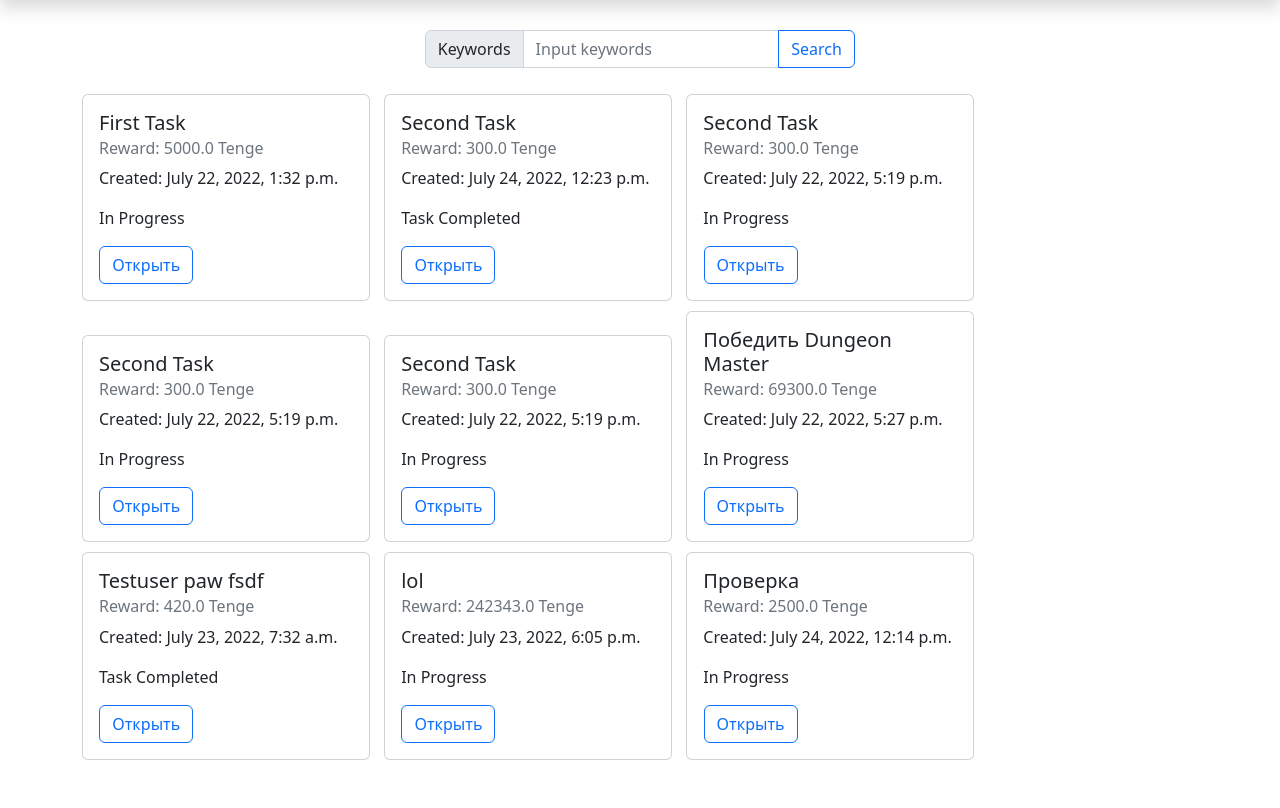
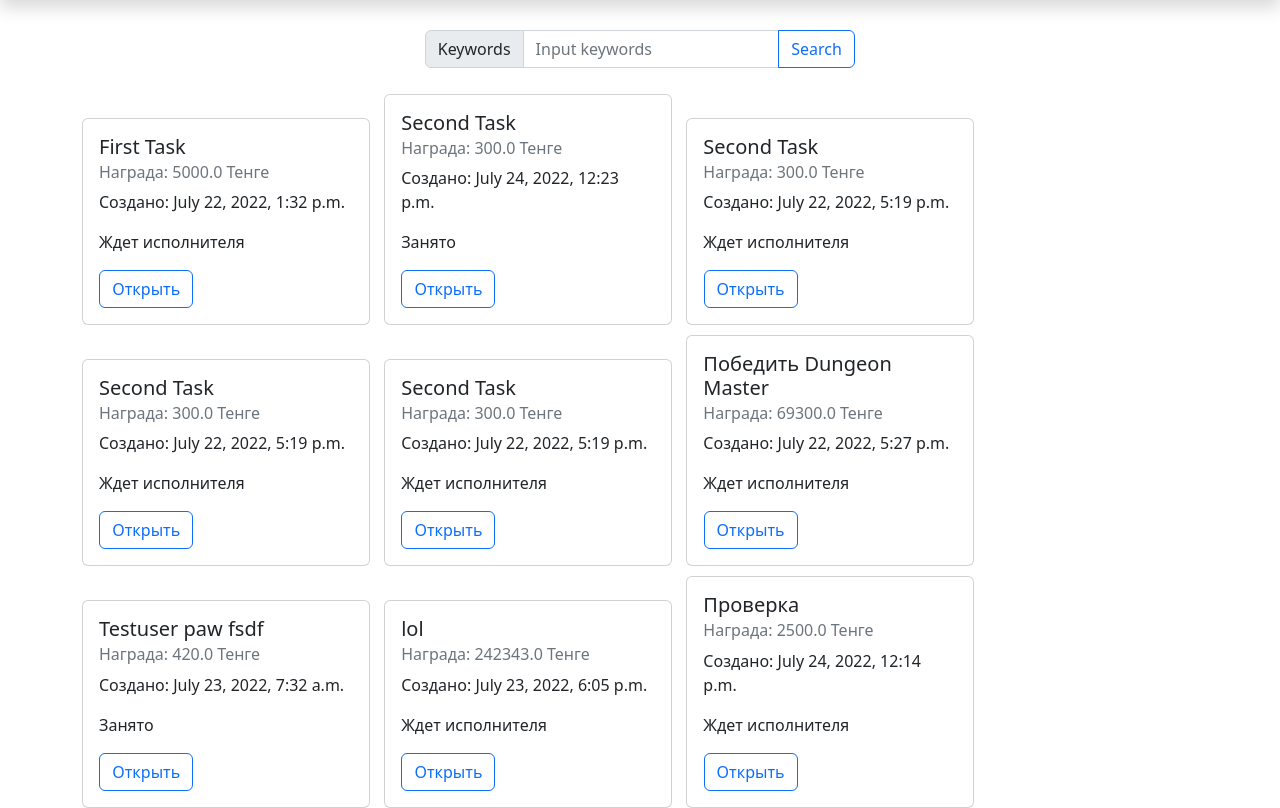
Before and after one commit to elamirKad/talpynys, a Django app: page /app/tasks/ in a window 1280 px wide. Shown: the part 56-864 px from the top of the page. Before the commit the page ends 816 px from the top, so only its background shows below. Run offline with Django 4.2, Linux system fonts and the light colour scheme; data comes from the database, SQL or seed files in the repository; parts of the project's set-up code (start-up, migrations or seed data) failed here and were passed over; some libraries are stand-ins or nearby versions.

Commit message:
Language localization and minimum changes

```diff
--- a/mainapp/templates/task.html
+++ b/mainapp/templates/task.html
@@ -26,10 +26,12 @@
                         <div class="d-grid gap-2 d-md-flex justify-content-md-end">
                             {% if user.username == username %}
                                 <div class="d-grid gap-2 d-md-flex justify-content-md-end">
-                                    <a href="/app/update/{{id}}"><button type="button" class="btn btn-outline-success me-md-2">Update</button></a>
+                                    <a href="/app/update/{{id}}"><button type="button" class="btn btn-outline-success me-md-2">Обновить</button></a>
                                 </div>
+                            {% else %}
+                                <button class="btn btn-outline-success me-md-2" type="button">Принять</button>
                             {% endif %}
-                            <button class="btn btn-outline-success me-md-2" type="button">Принять</button>
+
                         </div>
                     {% endif %}
 
--- a/mainapp/templates/tasks.html
+++ b/mainapp/templates/tasks.html
@@ -15,12 +15,12 @@
             <div class="card" style="width: 18rem; display:inline-block; margin-top: 10px; margin-right:10px">
                 <div class="card-body">
                     <h5 class="card-title">{{ task.title }}</h5>
-                    <h6 class="card-subtitle mb-2 text-muted">Reward: {{ task.reward }} Tenge</h6>
-                    <p class="card-text">Created: {{ task.created_date }}</p>
+                    <h6 class="card-subtitle mb-2 text-muted">Награда: {{ task.reward }} Тенге</h6>
+                    <p class="card-text">Создано: {{ task.created_date }}</p>
                     {% if task.completed %}
-                        <p class="card-text">Task Completed</p>
+                        <p class="card-text">Занято</p>
                     {% else %}
-                        <p class="card-text">In Progress</p>
+                        <p class="card-text">Ждет исполнителя</p>
                     {% endif %}
                     <a href="{{task.id}}" class="card-link">
                         <button type="button" class="btn btn-outline-primary">Открыть</button>
```
Also changed, not shown: mainapp/templates/search.html (+4 -4 lines).
